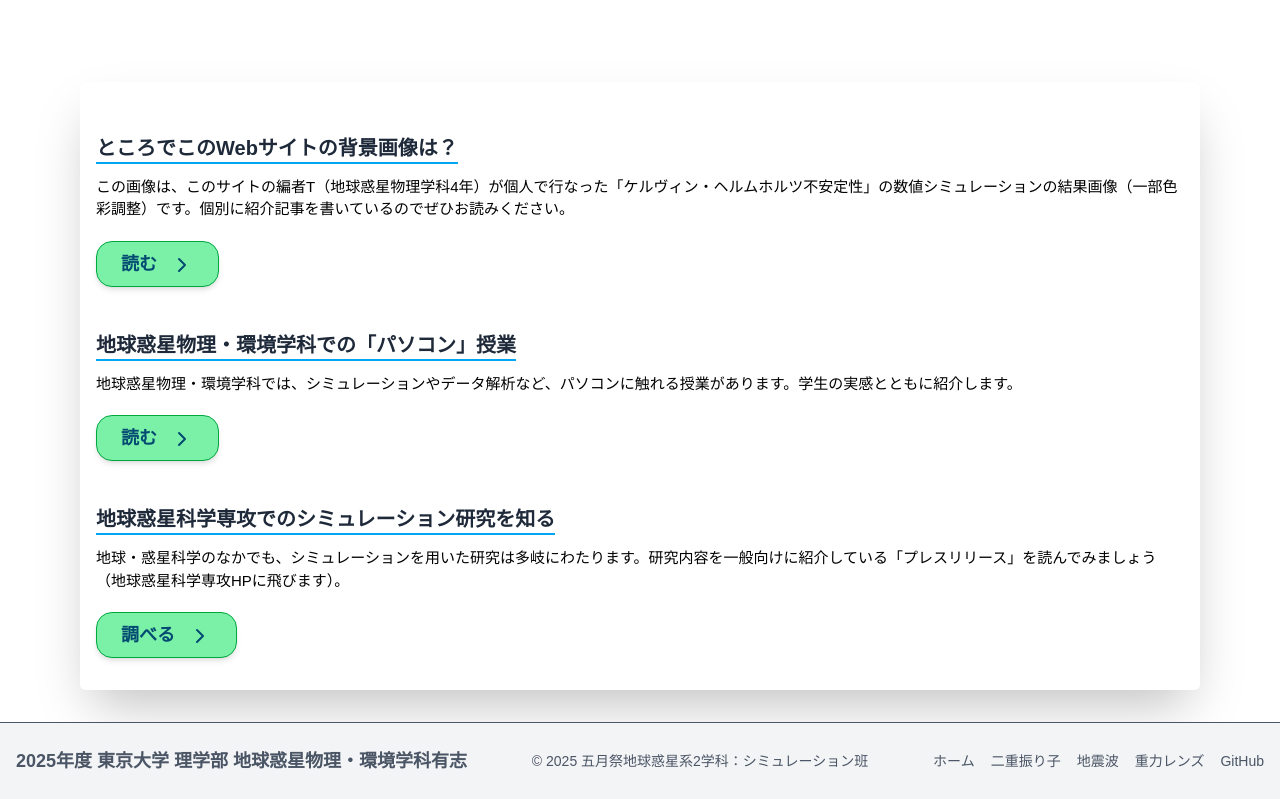
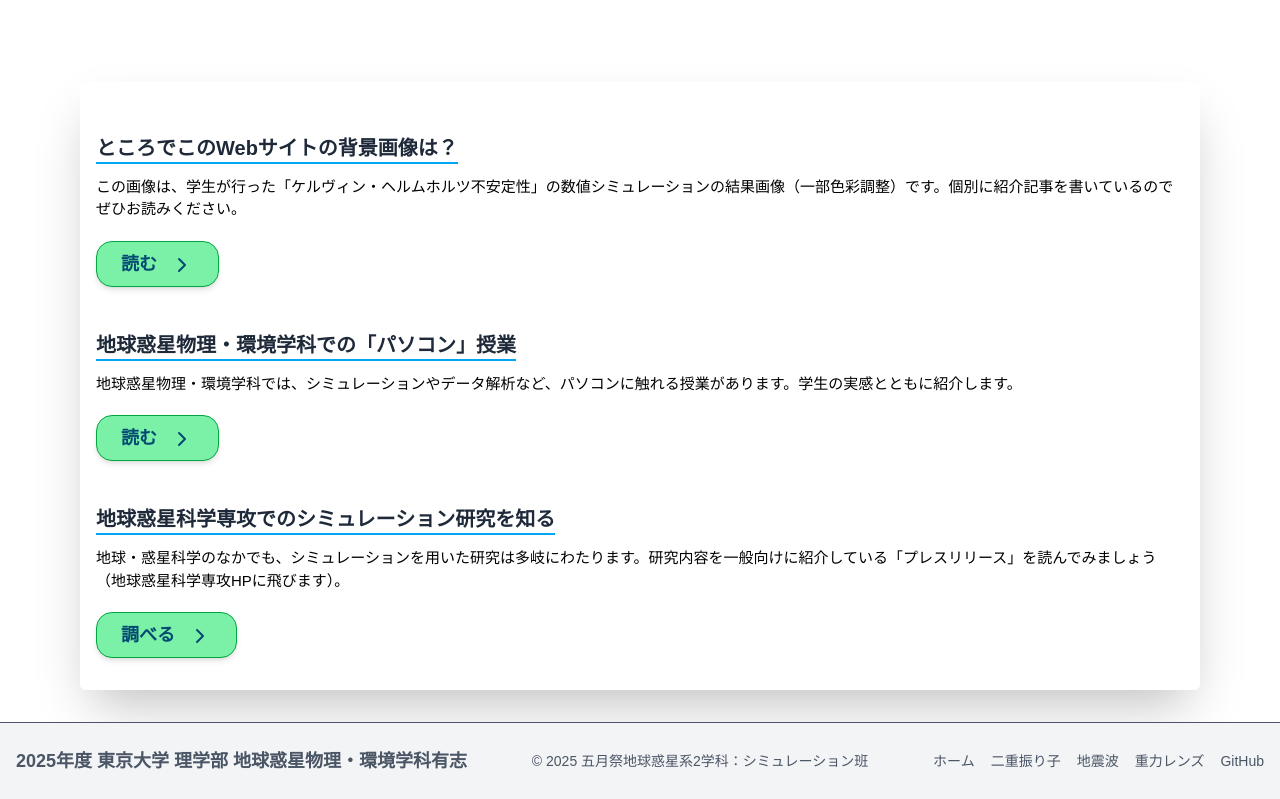
Before and after one commit to chiwaku-wakwak/chiwaku-simulation, a Next.js app: page / in a window 1280 px wide. Shown: the part 1626-2425 px from the top of the page. Built offline with nearby package versions, Linux system fonts and the light colour scheme.

Commit message:
fix typo

```diff
--- a/src/app/page.tsx
+++ b/src/app/page.tsx
@@ -177,7 +177,7 @@ export default function Home() {
           </h2>
 
           <p className="mb-2 py-3">
-            この画像は、このサイトの編者T（地球惑星物理学科4年）が個人で行なった「ケルヴィン・ヘルムホルツ不安定性」の数値シミュレーションの結果画像（一部色彩調整）です。個別に紹介記事を書いているのでぜひお読みください。
+            この画像は、学生が行った「ケルヴィン・ヘルムホルツ不安定性」の数値シミュレーションの結果画像（一部色彩調整）です。個別に紹介記事を書いているのでぜひお読みください。
           </p>
 
           <div className="pb-3">
```
